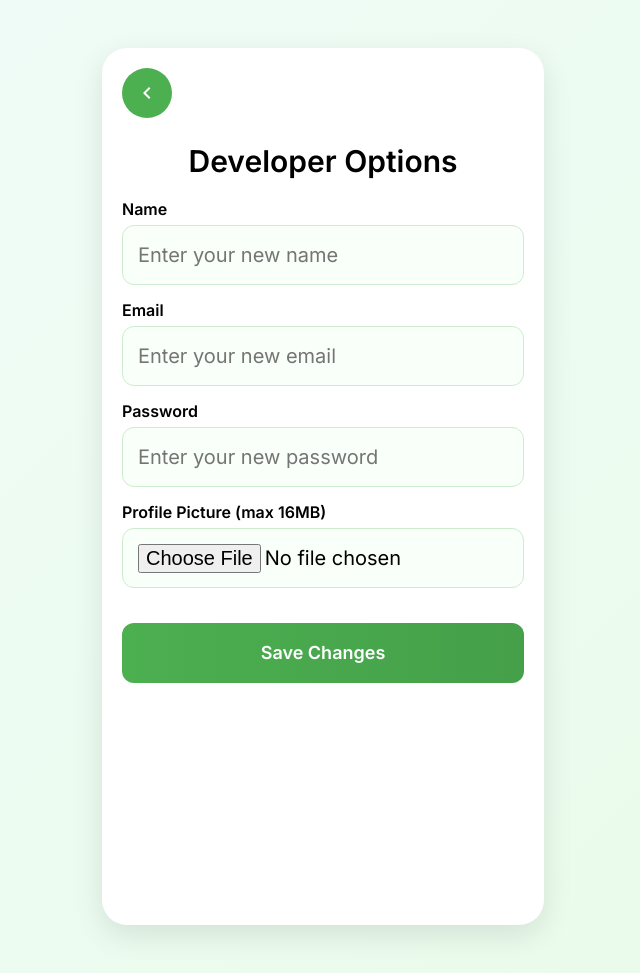
After one commit to jellyfsh0/Applied-Computing-Project, a Flask app: template templates/developer.html in a window 1280 px wide. The commit adds this page. Shown: the whole page, without its empty margins (317-957 px from the left). Run offline with Flask 3, Linux system fonts and the light colour scheme; the template is opened without the code that fills it, so the values that code supplies are empty.

Commit message:
app updated with new commit message

```diff
--- a/app.py
+++ b/app.py
@@ -4,33 +4,47 @@ from werkzeug.security import generate_password_hash, check_password_hash
 import requests
 from datetime import datetime
 import os
-from werkzeug.utils import secure_filename
+import random
+from werkzeug.utils import secure_filename  # Import all libraries
 
-UPLOAD_FOLDER = 'static/uploads/'
+# Folder where profile pictures are stored
+UPLOAD_FOLDER = 'static/uploads'
 
+if not os.path.exists(UPLOAD_FOLDER):
+    os.makedirs(UPLOAD_FOLDER)
+
+# Initialize Flask app and configuration
 app = Flask(__name__)
-app.config['SQLALCHEMY_DATABASE_URI'] = 'sqlite:///solar.db'
+app.config['SQLALCHEMY_DATABASE_URI'] = 'sqlite:///solar.db'  # SQLite database
 app.config['SQLALCHEMY_TRACK_MODIFICATIONS'] = False
-app.config['SECRET_KEY'] = 'supersecretkey'
+app.config['SECRET_KEY'] = 'supersecretkey'  # Secret key for session management
 app.config['UPLOAD_FOLDER'] = UPLOAD_FOLDER
+app.config['MAX_CONTENT_LENGTH'] = 16 * 1024 * 1024  # Max upload size: 16MB
 
+# Initialize database
 db = SQLAlchemy(app)
 
-def get_weather(latitude, longitude):
+# Function to find weather data from API
+def get_weather(latitude, longitude, panel_area=1.6):
     url = "https://api.open-meteo.com/v1/forecast"
     params = {
         "latitude": latitude,
         "longitude": longitude,
-        "current_weather": True
+        "current": "temperature_2m,weather_code,shortwave_radiation",
     }
 
     response = requests.get(url, params=params)
     data = response.json()
 
-    current = data.get("current_weather", {})
-    temperature = current.get("temperature")
-    weather_code = current.get("weathercode")
+    # Get weather data
+    current = data.get("current", {})
+    temperature = current.get('temperature_2m')
+    weather_code = current.get('weather_code')
+    irradiance = current.get('shortwave_radiation')
+    tim = current.get('time')
+    time = datetime.fromisoformat(tim)
 
+    # Weather codes
     weather_codes = {
         0: "Clear sky",
         1: "Mainly clear",
@@ -53,26 +67,75 @@ def get_weather(latitude, longitude):
     }
 
     condition = weather_codes.get(weather_code, "Unknown")
+    max_output = 4000
+    hour_now = time.hour
 
-    return temperature, condition
+    if 6 <= hour_now <= 18:
+        time_factor = max(0, 1 - (hour_now ** 2) / 36)
+    else:
+        time_factor = 0
 
-# User model
+    weather_factors = {
+        0: 1.0,
+        1: 0.9,
+        2: 0.7,
+        3: 0.5,
+        45: 0.3,
+        48: 0.3,
+        51: 0.6,
+        53: 0.5,
+        55: 0.4,
+        61: 0.5,
+        63: 0.4,
+        65: 0.3,
+        66: 0.3,
+        67: 0.2,
+        71: 0.4,
+        73: 0.3,
+        75: 0.2,
+        77: 0.2,
+        80: 0.5,
+        81: 0.4,
+        82: 0.3,
+        85: 0.3,
+        86: 0.2,
+        95: 0.2,
+        96: 0.15,
+        99: 0.1,
+    }
+    weather_factor = weather_factors.get(weather_code, 1.0)
+    noise = random.uniform(0.95, 1.05)
+    output = max_output * time_factor * weather_factor * noise
+
+    if irradiance and irradiance > 0:
+        efficiency = (output / (irradiance * panel_area)) * 100
+        efficiency = int(efficiency)
+    else:
+        efficiency = 0
+
+    return temperature, condition, efficiency, round(hour_now, 1)
+
+
+
 class User(db.Model):
-    id = db.Column(db.Integer, primary_key=True)
-    name = db.Column(db.String(100))
-    email = db.Column(db.String(100), unique=True)
-    password = db.Column(db.String(200))
-    file = db.Column(db.String(200), default='default.png')
+    id = db.Column(db.Integer, primary_key=True)  # Unique user ID
+    name = db.Column(db.String(100))              # User's name
+    email = db.Column(db.String(100), unique=True)  # User's unique email
+    password = db.Column(db.String(200))          # Hashed password
+    file = db.Column(db.String(200), default='default.png')  # Profile picture filename
 
+# Create all database tables
 with app.app_context():
     db.create_all()
 
+# Home route: redirect to dashboard if logged in, else to login
 @app.route('/')
 def home():
     if 'user_id' in session:
         return redirect(url_for('dashboard'))
     return redirect(url_for('login'))
 
+# Register page
 @app.route('/register', methods=['GET', 'POST'])
 def register():
     msg = ""
@@ -82,23 +145,24 @@ def register():
         password = request.form.get('regPassword')
         confpassword = request.form.get('confPassword')
         if password != confpassword:
-            msg = "Passwords must match"
-            return render_template('register.html', msg = msg)
+            msg = "Passwords must match"  # Validate if passwords match
+            return render_template('register.html', msg=msg)
         if not name or not email or not password:
-            msg = "Please fill all fields"
-            return render_template('register.html', msg = msg)
+            msg = "Please fill all fields"  # Ensures all fields are filled
+            return render_template('register.html', msg=msg)
         if User.query.filter_by(email=email).first():
-            msg = "Email already exists"
-            return render_template('register.html', msg = msg)
+            msg = "Email already exists"  # Check if email already exists
+            return render_template('register.html', msg=msg)
         else:
             hashed_password = generate_password_hash(password)
             new_user = User(name=name, email=email, password=hashed_password)
-            db.session.add(new_user)
+            db.session.add(new_user)  # Create new user and add to database
             db.session.commit()
             return redirect(url_for('login'))
 
-    return render_template('register.html', msg = msg)
+    return render_template('register.html', msg=msg)
 
+# Login page
 @app.route('/login', methods=['GET', 'POST'])
 def login():
     error = None
@@ -108,37 +172,50 @@ def login():
         email = request.form.get('email')
         password = request.form.get('password')
         user = User.query.filter_by(email=email).first()
-        if not user or not check_password_hash(user.password, password):
+        if not user or not check_password_hash(user.password, password): # Validate user credentials
             error = True
             msg = "Invalid email or password. Please try again."
-            return render_template('login.html', error = error, msg = msg)
+            return render_template('login.html', error=error, msg=msg)
         else:
             session['user_id'] = user.id
             return redirect(url_for('dashboard'))
 
     return render_template('login.html', error = error)
 
+
+# Logout route, clears user session and redirects to login
 @app.route('/logout')
 def logout():
-    session.clear()
+    session.clear()  # Clears the user's session
     return redirect(url_for('login'))
 
+@app.errorhandler(413)
+def handle_file_too_large(error):  # Handle file too large error
+    return "File is too large!", 413
+
+# Dashboard page
 @app.route('/dashboard')
 def dashboard():
-    temp, condition = get_weather(-33.8688, 151.2093)
+    temp, condition, efficiency, output = get_weather(-37.75, 145.03)
     if 'user_id' not in session:
         return redirect(url_for('login'))
     user = User.query.get(session['user_id'])
-    return render_template('dashboard.html', name=user.name, temp=temp, condition=condition)
+    return render_template('dashboard.html',
+                           name=user.name,
+                           temp=temp,
+                           condition=condition,
+                           efficiency=efficiency,
+                           output=output,)
 
+# Settings page
 @app.route('/settings', methods=['GET', 'POST'])
 def settings():
     if 'user_id' not in session:
         return redirect(url_for('login'))
-    user = User.query.get(session['user_id'])
-    file = user.file
+    user = User.query.get(session['user_id']) # Fetch user from database
     return render_template('settings.html', user=user, name=user.name, file=user.file)
 
+# Edit profile page
 @app.route('/editprofile', methods=['GET', 'POST'])
 def editprofile():
     if 'user_id' not in session:
@@ -146,13 +223,13 @@ def editprofile():
 
     user = User.query.get(session['user_id'])
 
-    if request.method == 'POST':
+    if request.method == 'POST': # Get form data
         name = request.form.get('name')
         email = request.form.get('email')
         password = request.form.get('password')
-        filed = request.files.get('file')
+        photo = request.files.get('file')
 
-        # Validate email uniqueness if changed
+        # If email changed, check if unique
         if email and email != user.email:
             if User.query.filter_by(email=email).first():
                 return "Email already in use", 400
@@ -161,24 +238,22 @@ def editprofile():
             user.name = name
         if password:
             user.password = generate_password_hash(password)
-        if filed and filed.filename != "":
-            filename = secure_filename(filed.filename)
-            filepath = os.path.join(app.config['UPLOAD_FOLDER'], filename)
-            filed.save(filepath)
+        # Handle profile picture upload
+        if photo:
+            filename = secure_filename(photo.filename)
+            photo.save(os.path.join(app.config['UPLOAD_FOLDER'], filename))
             user.file = filename
 
         db.session.commit()
         return redirect(url_for('settings'))
 
-
     return render_template('editprofile.html', user=user, name=user.name, email=user.email, file=user.file)
-
-# ------------------- Solar Panel Details -------------------
 
 @app.route('/about')
 def about():
     if 'user_id' not in session:
         return redirect(url_for('login'))
+    # About page: shows solar panel details
     details = {
         'version': '1.0.0',
         'serial_number': 'SP-20250928-001',
@@ -186,12 +261,11 @@ def about():
     }
     return render_template('about.html', details=details)
 
-# ------------------- Contact Us -------------------
-
 @app.route('/contact')
 def contact():
     if 'user_id' not in session:
         return redirect(url_for('login'))
+    # Contact page: shows support contact info
     details = {
         'website': 'solarpanelsolutions.com',
         'email': 'support@solarpanelsolutions.com',
@@ -199,7 +273,6 @@ def contact():
     }
     return render_template('contact.html', details=details)
 
-# ------------------- Run App -------------------
-
 if __name__ == '__main__':
     app.run(debug=True)
+    # Run the Flask app
--- /dev/null
+++ b/templates/developer.html
@@ -0,0 +1,39 @@
+<!DOCTYPE html>
+<html lang="en">
+<head>
+  <meta charset="UTF-8">
+  <meta name="viewport" content="width=device-width, initial-scale=1.0">
+  <title>Developer Mode</title>
+  <link href="https://fonts.googleapis.com/css2?family=Inter:wght@400;600&display=swap" rel="stylesheet">
+  <link rel="stylesheet" href="{{ url_for('static', filename='style.css') }}">
+</head>
+<body>
+  <div class="edit-profile" name="editProfile">
+    <div class="header" style="justify-content: flex-start;">
+      <button class="back-btn" onclick="window.location.href='{{ url_for('settings') }}'">
+        <svg xmlns="http://www.w3.org/2000/svg" viewBox="0 0 24 24"><path d="M15.41 7.41 14 6l-6 6 6 6 1.41-1.41L10.83 12z"/></svg>
+      </button>
+    </div>
+    <h2>Developer Options</h2>
+    <form method="POST">
+      <div class="form-group">
+        <label for="name">Name</label>
+        <input type="text" name="name" placeholder="Enter your new name" value="{{ name }}">
+      </div>
+      <div class="form-group">
+        <label for="email">Email</label>
+        <input type="email" name="email" placeholder="Enter your new email" value="{{ email }}">
+      </div>
+      <div class="form-group">
+        <label for="password">Password</label>
+        <input type="password" name="password" placeholder="Enter your new password">
+      </div>
+      <div class="form-group">
+        <label for="file">Profile Picture (max 16MB)</label>
+        <input type="file" name="file" accept=".jpg, .jpeg, .png">
+      </div>
+      <button type="submit" class="save-btn">Save Changes</button>
+    </form>
+  </div>
+</body>
+</html>
--- a/templates/editprofile.html
+++ b/templates/editprofile.html
@@ -15,7 +15,7 @@
       </button>
     </div>
     <h2>Edit Profile</h2>
-    <form method="POST">
+    <form method="POST" enctype="multipart/form-data">
       <div class="form-group">
         <label for="name">Name</label>
         <input type="text" name="name" placeholder="Enter your new name" value="{{ name }}">
@@ -29,7 +29,7 @@
         <input type="password" name="password" placeholder="Enter your new password">
       </div>
       <div class="form-group">
-        <label for="file">Profile Picture</label>
+        <label for="file">Profile Picture (max 16MB)</label>
         <input type="file" name="file" accept=".jpg, .jpeg, .png">
       </div>
       <button type="submit" class="save-btn">Save Changes</button>
```
Also changed, not shown: templates/dashboard.html (+4 -4 lines), instance/solar.db, static/uploads/Picture2.png (added), static/uploads/Untitled.png (added), static/uploads/WIN_20250221_10_36_06_Pro.jpg (added), 1 other file.
